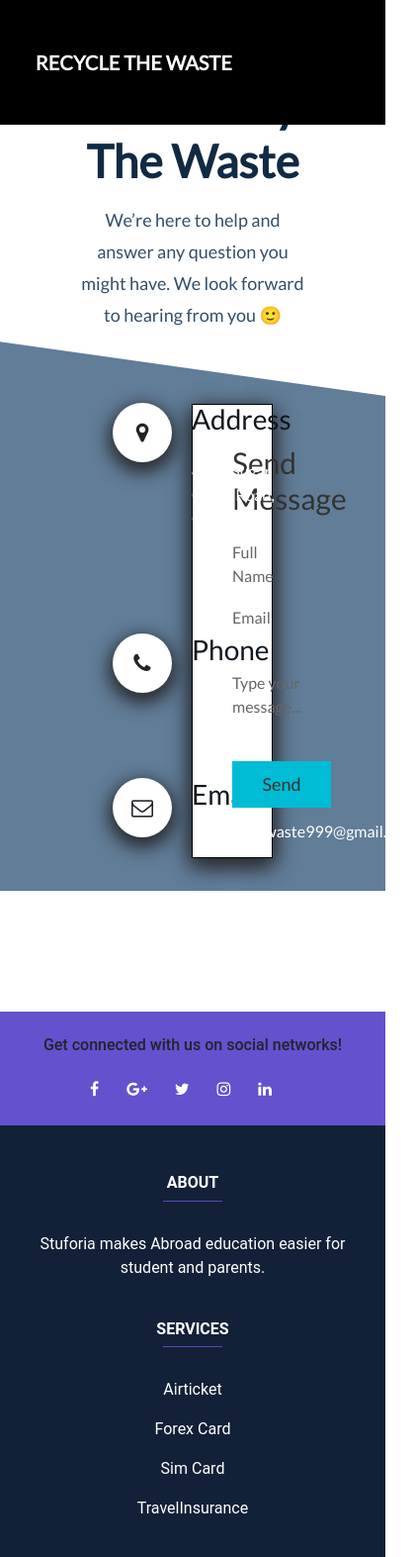
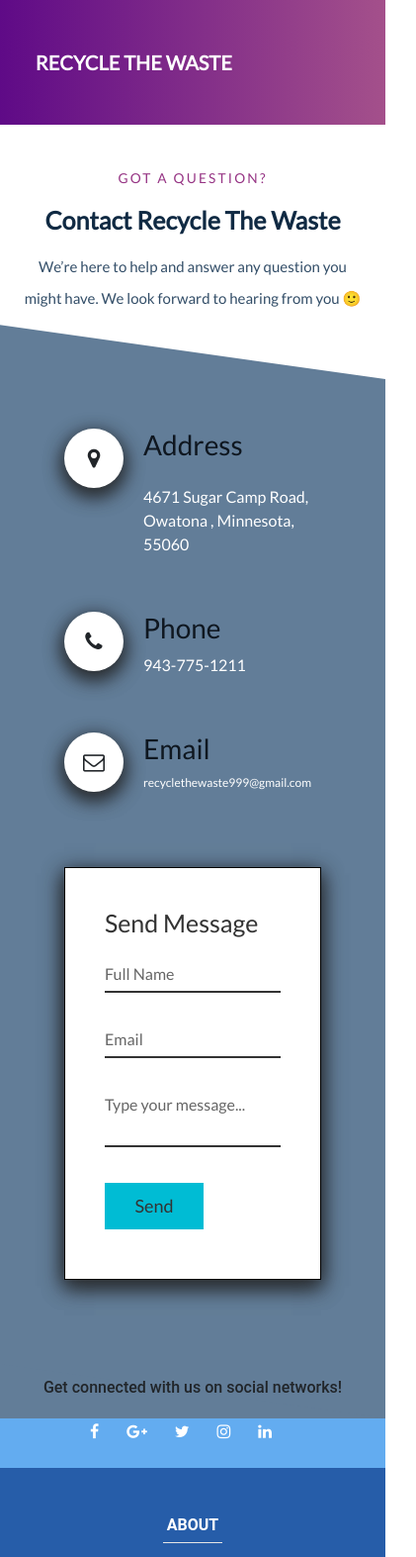
Before and after one commit to rohitps3282/contact_us, a plain HTML site: page index.html in a window 390 px wide. Shown: the top 1573 px of the page at 99% size, 421 px wide, since content can reach past the window. Drawn offline with nearby package versions, Linux system fonts and the light colour scheme.

Commit message:
responsive page except navbar

```diff
--- a/index.html
+++ b/index.html
@@ -75,7 +75,7 @@
                             <p>943-775-1211</p>
                         </div>
                     </div>
-                    <div class="box">
+                    <div class="box mail">
                         <div class="icon"><i class="fa fa-envelope-o" aria-hidden="true"></i></div>
                         <div class="text">
                             <h3>Email</h3>
@@ -108,7 +108,7 @@
 		<!-- Footer -->
         <footer class="page-footer font-small unique-color-dark">
 
-            <div style="background-color: #6351ce;">
+            <div style="background-color: #63acf0;">
               <div class="container">
 
                 <!-- Grid row-->
@@ -154,7 +154,7 @@
             </div>
 
             <!-- Footer Links -->
-            <div style="background-color: #05152cf1; color: white;" >
+            <div style="background-color: #1a54a5f1; color: white;" >
                 <div class="container text-center text-md-left">
 
                     <!-- Grid row -->
@@ -239,7 +239,7 @@
             <!-- Footer Links -->
 
             <!-- Copyright -->
-            <div style="background-color: #020b16ef; color: white;" >
+            <div style="background-color: #071c36ef; color: white;" >
                 <div class="footer-copyright text-center py-3 text-secondary">© 2020 Copyright:
                     <a href="Recycle The Waste">Compunet Connection</a>
                 </div>
--- a/style4contact.css
+++ b/style4contact.css
@@ -9,7 +9,10 @@ body {
 }
 
 .navhead{
+    /*
     background-color:black;
+    */
+    background-image: linear-gradient(to right, #5F0A87,#A4508B);
     padding: 35px 0;
 }
 .navhead a{
@@ -39,19 +42,13 @@ body {
     height: 100vh;
   }
 
-.Header
-{
-    margin-bottom: 8.7%;
-}
-
-
   /*
   Navbar section end
 
   */
 
   .first{
-      margin-top: 11%;
+      margin-top: 170px;
   }
 
   .first h3{
@@ -236,7 +233,7 @@ footer a{
     color: white;
 }
 .page-footer{
-    margin-top: -22px;
+    margin-top: -23px;
 }
 footer a:hover{
     text-decoration: none;
@@ -246,5 +243,112 @@ footer a:hover{
     color: white !important;
 }
 hr{
-    background-color: #6351ce !important;
+    background-color: white !important;
 }
+
+
+@media (max-width:991px)
+{
+    .slantdiv{
+        height: 1000px;
+    }
+    .contact{
+        margin-top: -1060px;
+        margin-bottom:1200 ;
+    }
+    .page-footer{
+        margin-top: 39px;
+    }
+    .contact
+    {
+        padding: 50px;
+    }
+    .container{
+        flex-direction: column;
+    }
+    .container .contactInfo{
+        margin-bottom: 40px;
+        width: 100%;
+    }
+    .container .contactForm{
+        width: 100%;
+    }
+}
+
+@media (max-width:991px)
+{
+    .second{
+        padding-left: 10%;
+        padding-right: 10%;
+      }
+}
+
+@media (max-width:650px)
+{
+    .first h3{
+        font-size: 35px;
+        font-weight: 900;
+    }
+}
+
+@media (max-width:470px)
+{
+    .first h3{
+        font-size: 30px;
+        font-weight: 900;
+    }
+    .contactForm h2{
+        font-size: 25px;
+    }
+}
+
+@media (max-width:415px)
+{
+    .slantdiv{
+        height: 1050px;
+    }
+    .contact{
+        margin-top: -1100px;
+        margin-bottom:1200 ;
+    }
+    .page-footer{
+        margin-top: 85px;
+    }
+    .mail p{
+        font-size: 12px;
+    }
+    .first h3{
+        font-size: 25px;
+    }
+    .second{
+        padding-left: 5%;
+        padding-right: 5%;
+        font-size: 15px;
+      }
+}
+
+
+
+@media (max-width:394px)
+{
+    .page-footer{
+        margin-top: 25px;
+    }
+}
+
+@media (max-width:379px)
+{
+    .page-footer{
+        margin-top: 25px;
+    }
+    body{
+        overflow-x: hidden;
+    }
+}
+
+@media (max-width:330px)
+{
+    .page-footer{
+        margin-top: -0px;
+    }
+}
```
